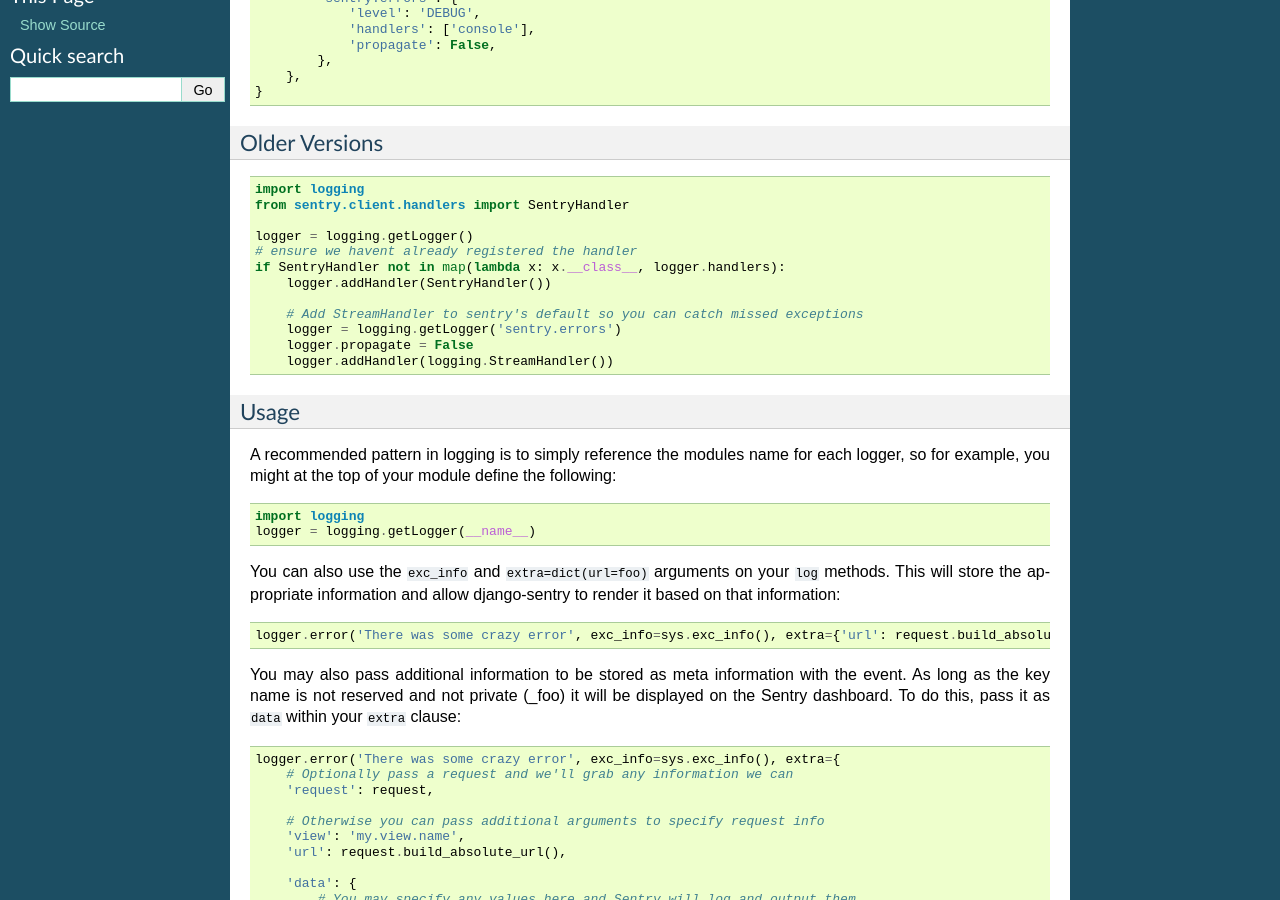
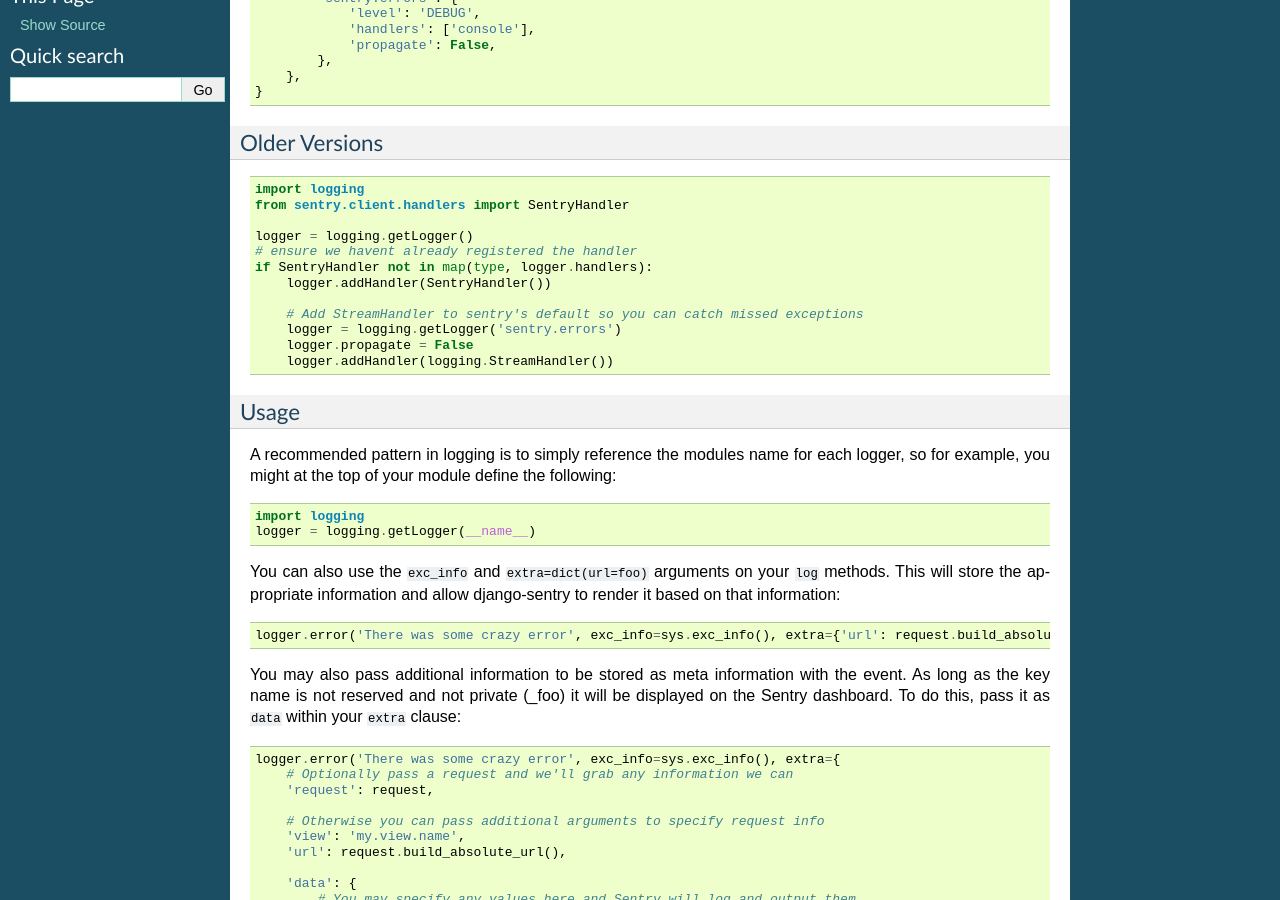
Before and after one commit to JohnFredok/apm-agent-python, a Sphinx documentation site: the page built from docs/config/index.rst, in a window 1280 px wide and 900 px high, scrolled down 703 px. Built offline with Sphinx 7.4.7, drawn with Linux system fonts in a browser that asks for light colours.

Commit message:
Simplify map example

```diff
--- a/docs/config/index.rst
+++ b/docs/config/index.rst
@@ -56,7 +56,7 @@ Older Versions
 
     logger = logging.getLogger()
     # ensure we havent already registered the handler
-    if SentryHandler not in map(lambda x: x.__class__, logger.handlers):
+    if SentryHandler not in map(type, logger.handlers):
         logger.addHandler(SentryHandler())
 
         # Add StreamHandler to sentry's default so you can catch missed exceptions
```
